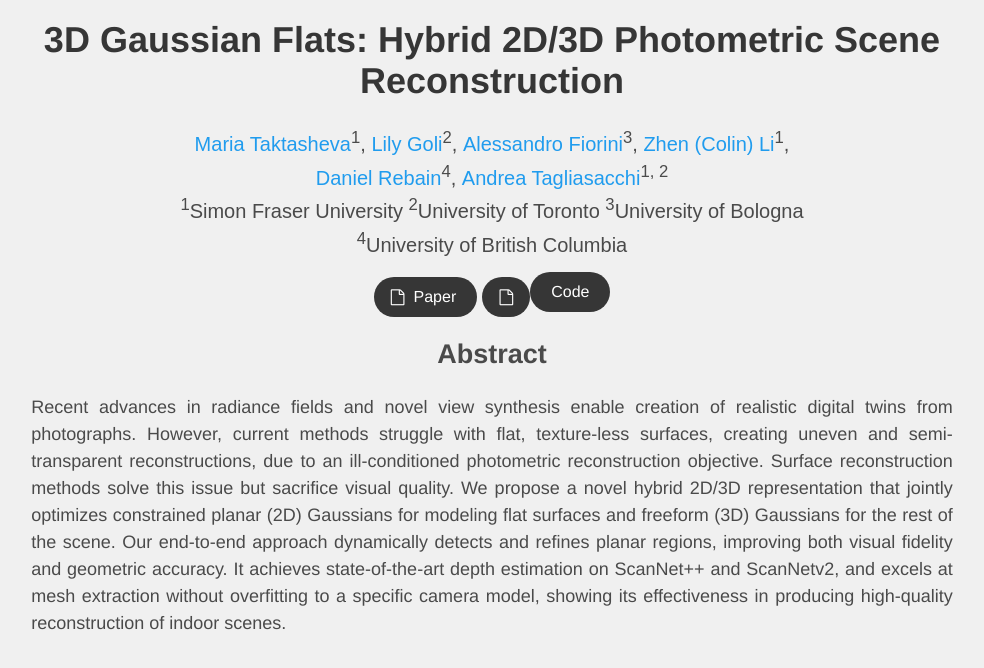
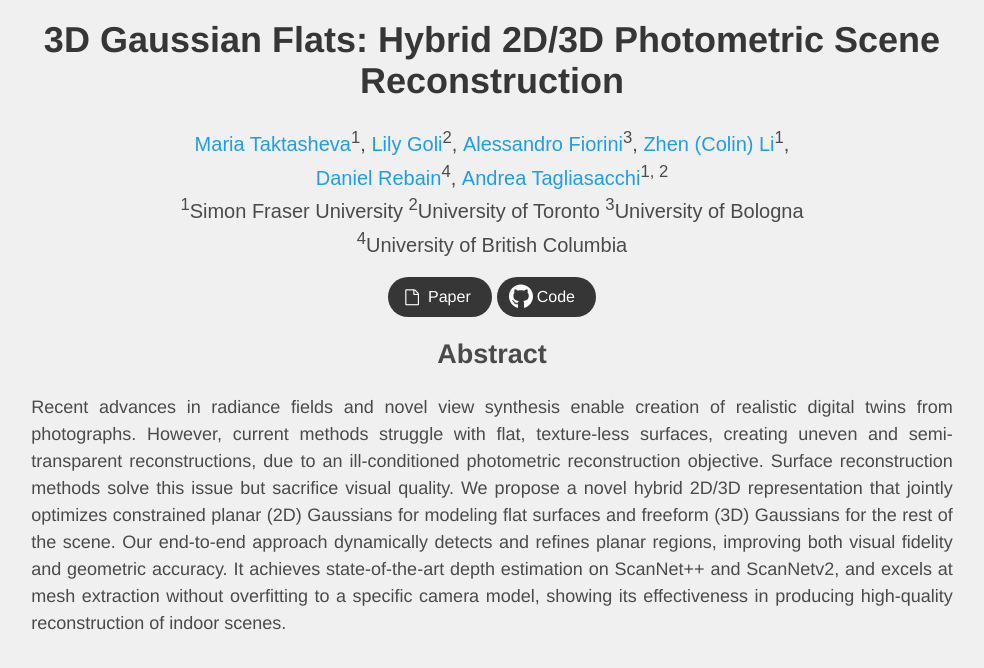
Before and after one commit to theialab/3dgs-flats, a plain HTML site: page docs/index.html in a window 1280 px wide. Shown: the top 668 px of the page, without its empty margins (148-1132 px from the left). Drawn offline with Linux system fonts and the light colour scheme; some packages are replaced by stand-ins of ours; a script that the page names is missing; some icons are missing.

Commit message:
Broken icon in safari

```diff
--- a/docs/index.html
+++ b/docs/index.html
@@ -143,11 +143,15 @@
         <span class="link-block">
           <a href="https://github.com/theialab/3dgs-flats/" class="external-link button is-normal is-rounded is-dark">
             <span class="icon">
-              <i class="fa fa-file-o"></i>
+              <svg class="svg-inline--fa fa-github fa-w-16" aria-hidden="true" focusable="false" data-prefix="fab"
+                data-icon="github" role="img" xmlns="http://www.w3.org/2000/svg" viewBox="0 0 496 512" data-fa-i2svg="">
+                <path fill="currentColor"
+                  d="M165.9 397.4c0 2-2.3 3.6-5.2 3.6-3.3.3-5.6-1.3-5.6-3.6 0-2 2.3-3.6 5.2-3.6 3-.3 5.6 1.3 5.6 3.6zm-31.1-4.5c-.7 2 1.3 4.3 4.3 4.9 2.6 1 5.6 0 6.2-2s-1.3-4.3-4.3-5.2c-2.6-.7-5.5.3-6.2 2.3zm44.2-1.7c-2.9.7-4.9 2.6-4.6 4.9.3 2 2.9 3.3 5.9 2.6 2.9-.7 4.9-2.6 4.6-4.6-.3-1.9-3-3.2-5.9-2.9zM244.8 8C106.1 8 0 113.3 0 252c0 110.9 69.8 205.8 169.5 239.2 12.8 2.3 17.3-5.6 17.3-12.1 0-6.2-.3-40.4-.3-61.4 0 0-70 15-84.7-29.8 0 0-11.4-29.1-27.8-36.6 0 0-22.9-15.7 1.6-15.4 0 0 24.9 2 38.6 25.8 21.9 38.6 58.6 27.5 72.9 20.9 2.3-16 8.8-27.1 16-33.7-55.9-6.2-112.3-14.3-112.3-110.5 0-27.5 7.6-41.3 23.6-58.9-2.6-6.5-11.1-33.3 2.6-67.9 20.9-6.5 69 27 69 27 20-5.6 41.5-8.5 62.8-8.5s42.8 2.9 62.8 8.5c0 0 48.1-33.6 69-27 13.7 34.7 5.2 61.4 2.6 67.9 16 17.7 25.8 31.5 25.8 58.9 0 96.5-58.9 104.2-114.8 110.5 9.2 7.9 17 22.9 17 46.4 0 33.7-.3 75.4-.3 83.6 0 6.5 4.6 14.4 17.3 12.1C428.2 457.8 496 362.9 496 252 496 113.3 383.5 8 244.8 8zM97.2 352.9c-1.3 1-1 3.3.7 5.2 1.6 1.6 3.9 2.3 5.2 1 1.3-1 1-3.3-.7-5.2-1.6-1.6-3.9-2.3-5.2-1zm-10.8-8.1c-.7 1.3.3 2.9 2.3 3.9 1.6 1 3.6.7 4.3-.7.7-1.3-.3-2.9-2.3-3.9-2-.6-3.6-.3-4.3.7zm32.4 35.6c-1.6 1.3-1 4.3 1.3 6.2 2.3 2.3 5.2 2.6 6.5 1 1.3-1.3.7-4.3-1.3-6.2-2.2-2.3-5.2-2.6-6.5-1zm-11.4-14.7c-1.6 1-1.6 3.6 0 5.9 1.6 2.3 4.3 3.3 5.6 2.3 1.6-1.3 1.6-3.9 0-6.2-1.4-2.3-4-3.3-5.6-2z">
+                </path>
+              </svg><!-- <i class="fab fa-github"></i> Font Awesome fontawesome.com -->
             </span>
-        </span>
-        <span>Code</span>
-        </a>
+            <span>Code</span>
+          </a>
         </span>
       </div>
     </div>
```
